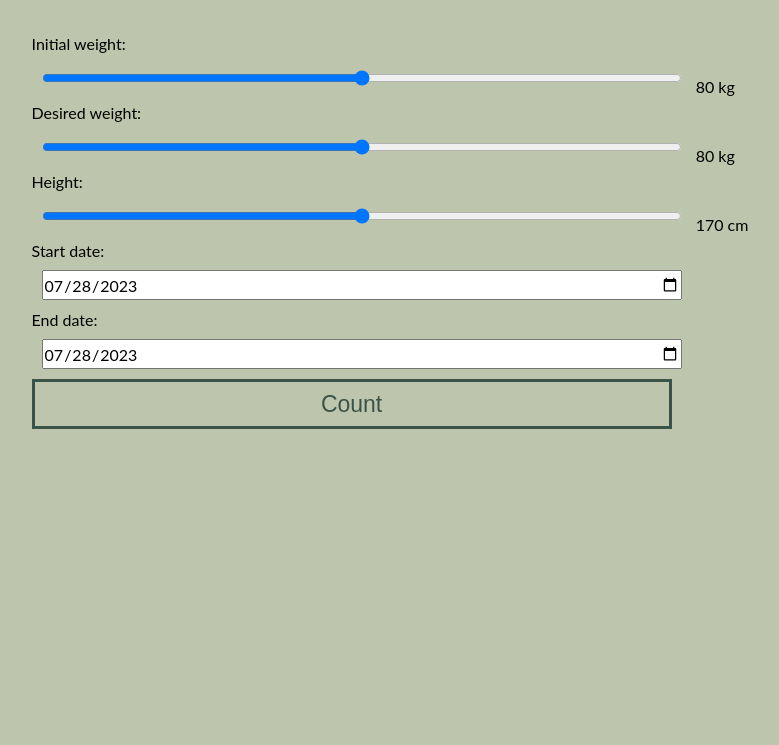
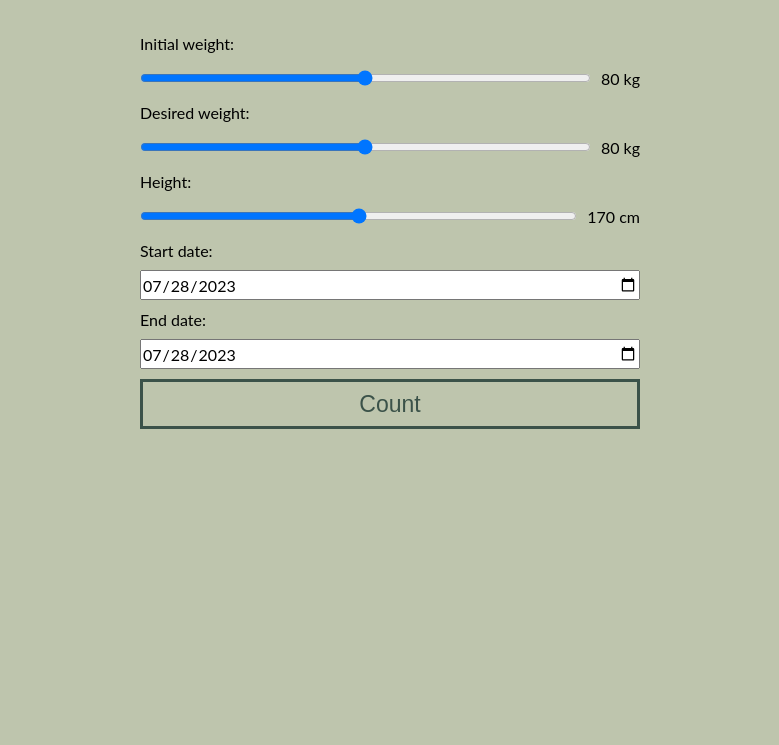
Before and after one commit to MateuszSzczukiewicz/Desired-Weight-CalculatorJS, a plain HTML site: page index.html in a window 1280 px wide. Shown: the part 55-800 px from the top of the page, without its empty margins (250-1029 px from the left). Drawn offline with Linux system fonts and the light colour scheme.

Commit message:
Refactor css

```diff
--- a/index.html
+++ b/index.html
@@ -11,45 +11,47 @@
 <body>
   <main class="calc">
     <h1 class="calc__header">Desired Weight calculator</h1>
-    <main class="calc__main">
       <section class="calc__section">
         <label>
           <h2 class="calc__title">Initial weight:</h2>
-          <input class="calc__input" id="calc-initial" type="range" value="80" min="30" max="130">
-          <span id="calc-initial-span">80 kg</span>
+          <div class="calc__data">
+            <input class="calc__input" id="calc-initial" type="range" value="80" min="30" max="130">
+            <p class="calc__value" id="calc-initial-span">80 kg</p>
+          </div>
         </label>
       </section>
       <section class="calc__section">
         <label>
           <h2 class="calc__title">Desired weight:</h2>
-          <input class="calc__input" id="calc-desired" type="range" value="80" min="30" max="130">
-          <span id="calc-desired-span">80 kg</span>
+          <div class="calc__data">
+            <input class="calc__input" id="calc-desired" type="range" value="80" min="30" max="130">
+            <p class="calc__value" id="calc-desired-span">80 kg</p>
+          </div>
         </label>
       </section>
       <section class="calc__section">
         <label>
           <h2 class="calc__title">Height:</h2>
-          <input class="calc__input" id="calc-height" type="range" value="170" min="120" max="220">
-          <span id="calc-height-span">170 cm</span>
+          <div class="calc__data">
+            <input class="calc__input" id="calc-height" type="range" value="170" min="120" max="220">
+            <p class="calc__value" id="calc-height-span">170 cm</p>
+          </div>
         </label>
       </section>
       <section class="calc__section">
         <label>
           <h2 class="calc__title">Start date:</h2>
-          <input class="calc__input" id="calc-start" type="date">
+          <input class="calc__input-date" id="calc-start" type="date">
         </label>
       </section>
       <section class="calc__section">
         <label>
           <h2 class="calc__title">End date:</h2>
-          <input class="calc__input" id="calc-end" type="date">
+          <input class="calc__input-date" id="calc-end" type="date">
         </label>
       </section>
       <button class="calc__count" id="calc-count">Count</button>
-      <article class="calc__article" id="calc-article">
-
-      </article>
-    </main>
+      <article class="calc__article" id="calc-article"></article>
   </main>
 
   <script src="app.js"></script>
--- a/style.css
+++ b/style.css
@@ -11,9 +11,9 @@ body {
 
 .calc {
     display: flex;
-    align-items: center;
-    justify-content: center;
     flex-direction: column;
+    width: 500px;
+    margin: 0 auto;
 }
 
 .calc__header {
@@ -21,8 +21,13 @@ body {
     margin-bottom: 50px;
 }
 
-.calc__main {
+.calc__data {
+    display: flex;
+    align-items: center
+}
 
+.calc__value {
+    margin-left: 10px;
 }
 
 .calc__title {
@@ -31,16 +36,18 @@ body {
 }
 
 .calc__input {
+    width: 100%;
+    height: 30px;
+    margin: 10px 0;
+    flex: 1;
+}
+
+.calc__input-date {
     font-family: Lato, sans-serif;
     font-size: 16px;
-    width: 50vw;
+    width: 500px;
     height: 30px;
-    margin: 10px;
-}
-
-
-.calc__section {
-
+    margin: 10px 0;
 }
 
 .calc__count {
@@ -48,7 +55,7 @@ body {
     color: #3B5249;
     font-size: 23px;
     border: 3px solid #3B5249;
-    width: 50vw;
+    width: 500px;
     height: 50px;
     cursor: pointer;
     transition: .1s;
@@ -64,3 +71,17 @@ body {
     margin-top: 20px;
     width: 50vw;
 }
+
+@media (max-width: 768px) {
+    .calc {
+        width: 320px;
+    }
+
+    .calc__input-date {
+        width: 320px;
+    }
+
+    .calc__count {
+        width: 320px;
+    }
+}
```
